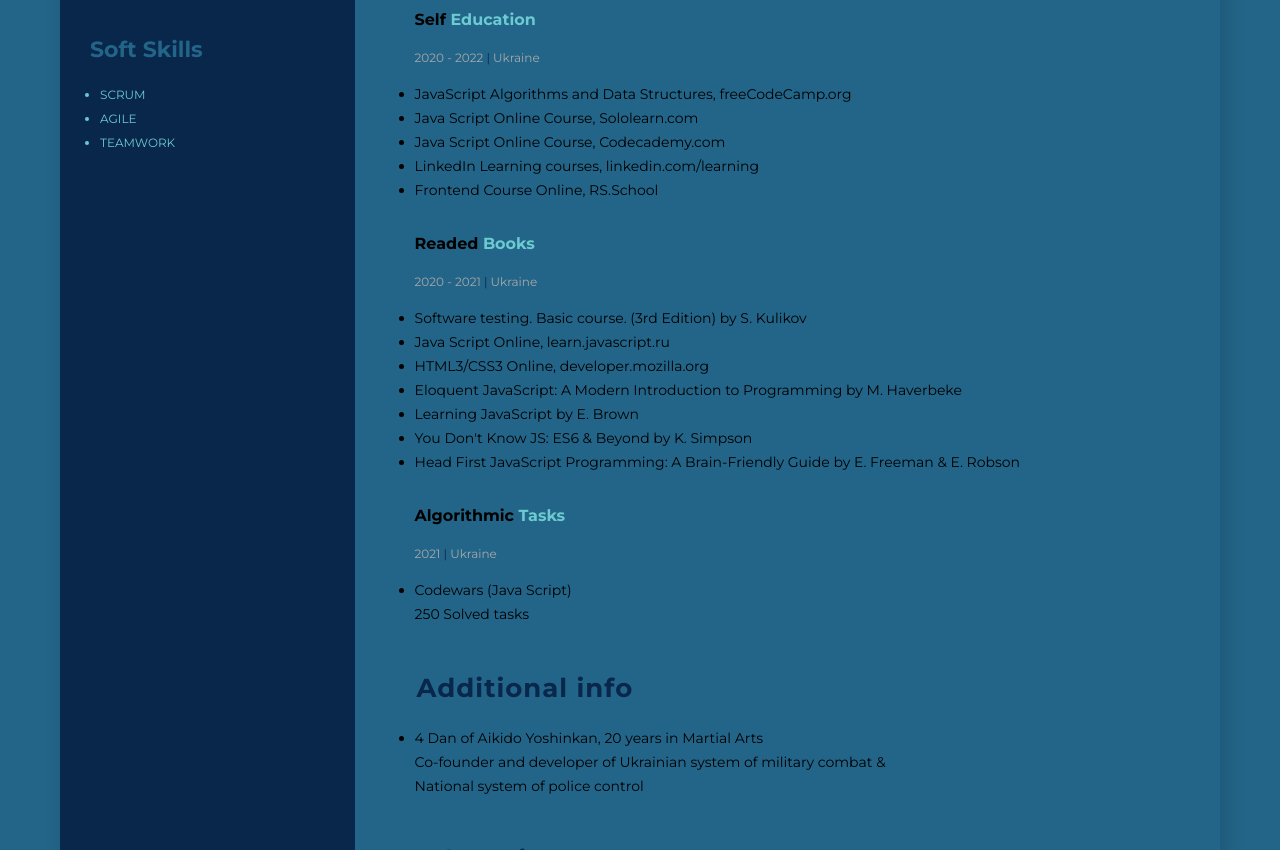
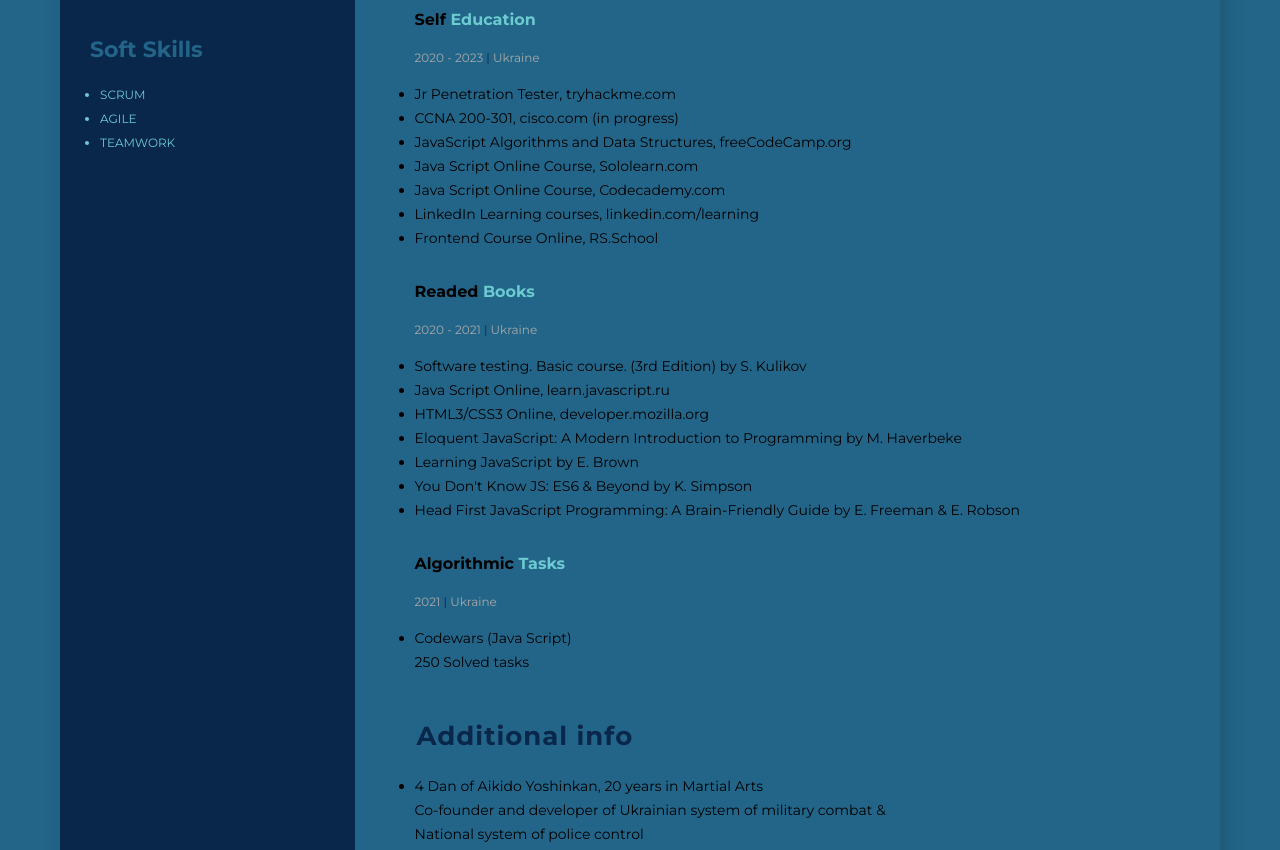
Before and after one commit to LazurNiko/QA-engineer-cv, a plain HTML site: page index.html in a window 1280 px wide. Shown: the part 984-1834 px from the top of the page. Drawn offline with Linux system fonts and the light colour scheme; a script that the page names is missing.

Commit message:
add skill

```diff
--- a/index.html
+++ b/index.html
@@ -178,9 +178,25 @@
           <article>
             <h4 class="tasks">Self <span class="tasks_color">Education</span></h4>
               <span class="period">
-                2020 - 2022 <span class="lined">|</span> Ukraine
+                2020 - 2023 <span class="lined">|</span> Ukraine
               </span>
             <ul class="prof_items">
+              <li class="prof_item">
+                <a
+                  class="sololearn"
+                  href=""
+                >
+                Jr Penetration Tester, tryhackme.com
+                </a>
+              </li>
+              <li class="prof_item">
+                <a
+                  class="sololearn"
+                  href=""
+                >
+                CCNA 200-301, cisco.com (in progress)
+                </a>
+              </li>
               <li class="prof_item">
                 <a
                   class="sololearn"
```
